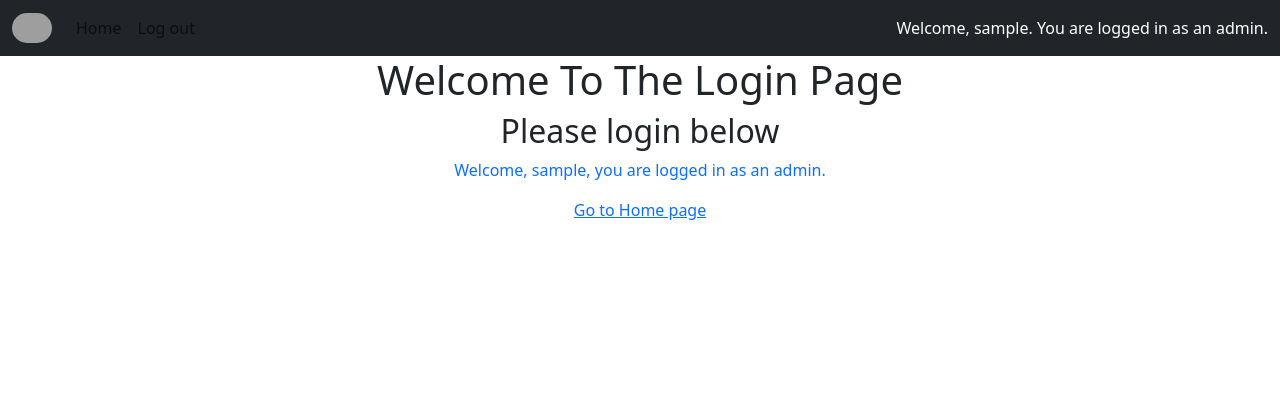
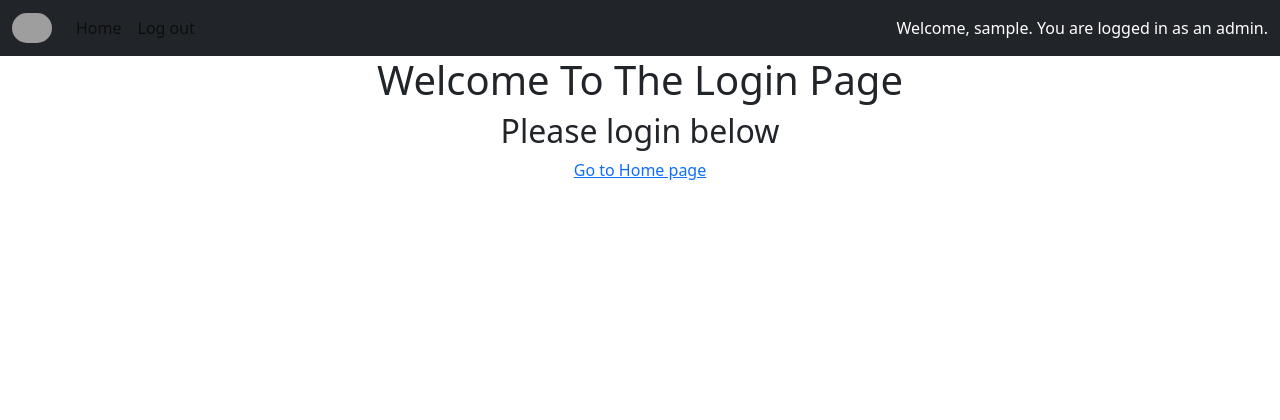
Before and after one commit to ashley-sokol/SemesterProject, a Django app: page /workplace_violation_app/login/ in a window 1280 px wide. Shown: the top 420 px of the page. Run offline with Django 4.2, Linux system fonts and the light colour scheme; the visitor is signed in with stand-in values (Sample User, id 1); some libraries are stand-ins or nearby versions; grey boxes are pictures that could not be loaded.

Commit message:
removed duplicate login message

```diff
--- a/workplace_violation_app/templates/workplace_violation_app/login.html
+++ b/workplace_violation_app/templates/workplace_violation_app/login.html
@@ -11,12 +11,12 @@
 <div class="text-center">
     <h1>Welcome To The Login Page</h1>
     <h2>Please login below</h2>
-        {% if user.is_authenticated %}
-            {% if user.is_admin %}
-                <p class="text-primary ">Welcome, {{user.username}}, you are logged in as an admin.</p>
-            {% else %}
-                <p>Welcome, {{user.username}}, you are logged in as a common user.</p>
-            {% endif %}
+<!--        {% if user.is_authenticated %}-->
+<!--            {% if user.is_admin %}-->
+<!--                <p class="text-primary ">Welcome, {{user.username}}, you are logged in as an admin.</p>-->
+<!--            {% else %}-->
+<!--                <p>Welcome, {{user.username}}, you are logged in as a common user.</p>-->
+<!--            {% endif %}-->
             <a href="{% url 'workplace_violation_app:index' %}">Go to Home page</a>
         {% else %}
             <a href="{% provider_login_url 'google' %}">Login With Google</a>
```
Also changed, not shown: 1 other file.
